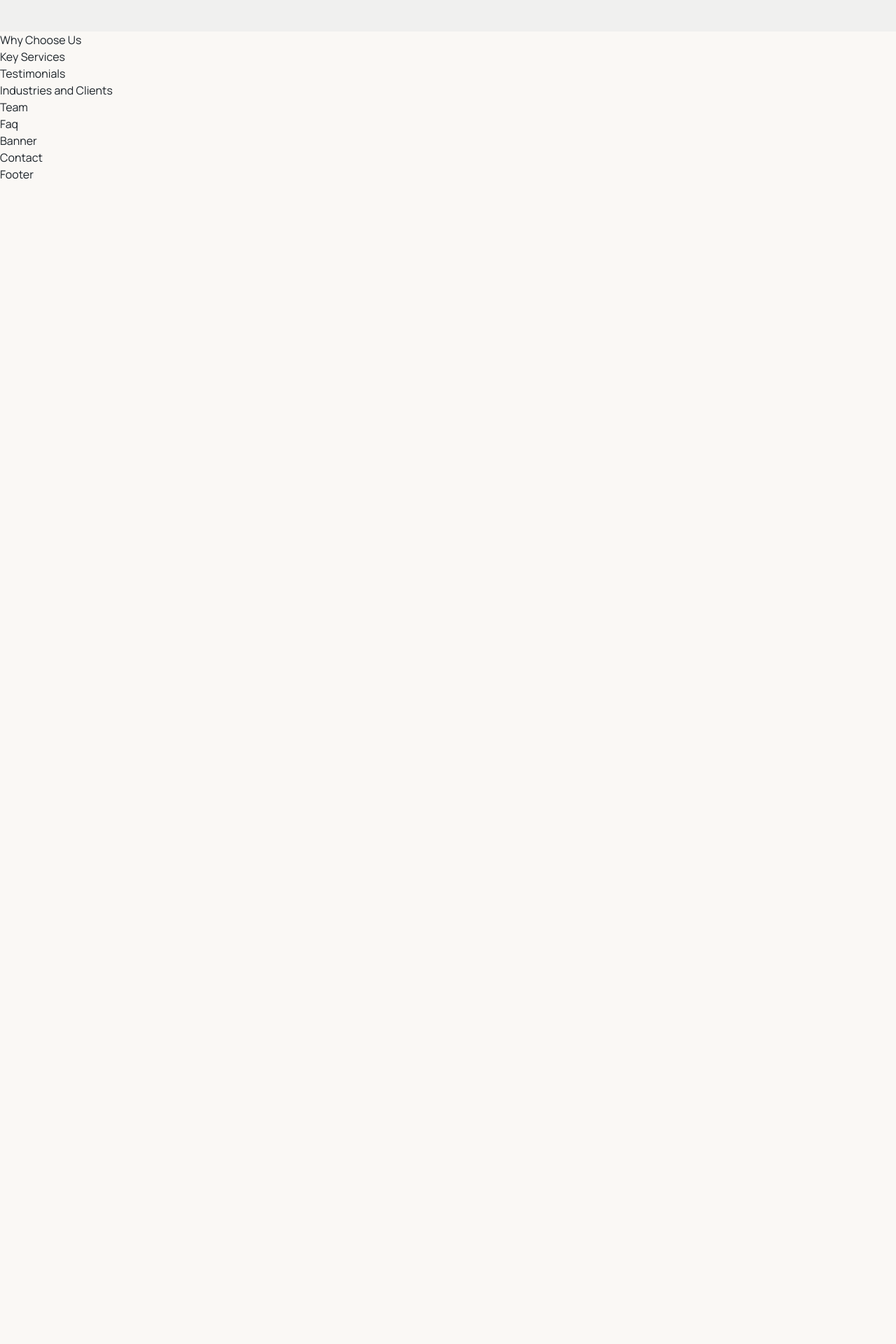
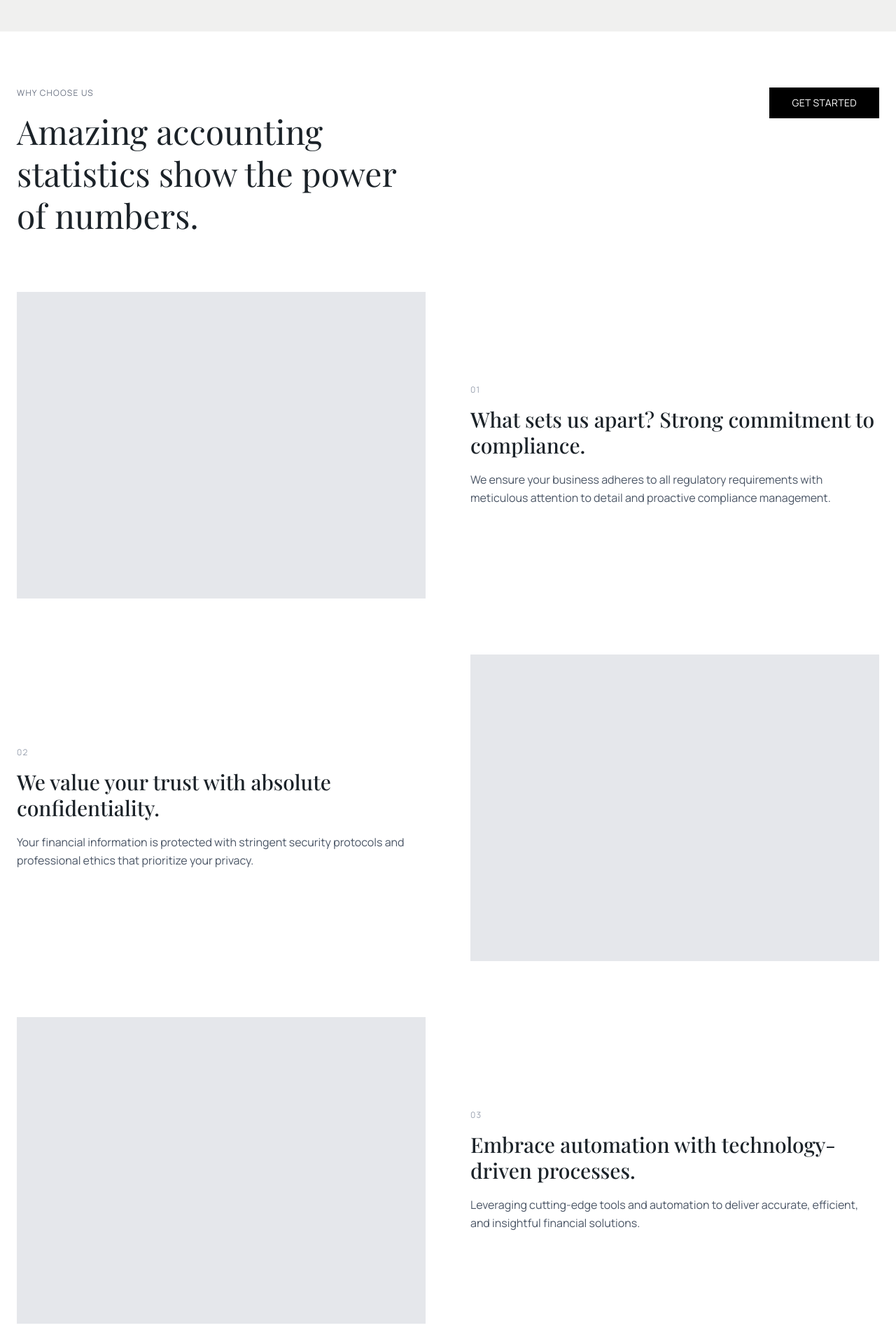
Before and after one commit to AsilMehaboob/Ashil-Associates, a Next.js app: page / in a window 1280 px wide. Shown: the part 2780-4700 px from the top of the page at 70% size. Before the commit the page ends 3041 px from the top, so only its background shows below. Built offline with nearby package versions, Linux system fonts and the light colour scheme.

Commit message:
WhyChooseUs Section

```diff
--- a/components/WhyChooseUs.tsx
+++ b/components/WhyChooseUs.tsx
@@ -1,7 +1,64 @@
 export default function WhyChooseUs() {
   return (
-    <section>
-      <div>Why Choose Us</div>
+    <section className="bg-white py-20 px-6">
+      <div className="max-w-7xl mx-auto">
+        {/* Header Section */}
+        <div className="flex justify-between items-start mb-20">
+          <div className="max-w-xl">
+            <p className="text-xs tracking-widest text-gray-500 mb-4 uppercase">
+              Why Choose Us
+            </p>
+            <h2 className="text-5xl font-serif leading-tight">
+              Amazing accounting statistics show the power of numbers.
+            </h2>
+          </div>
+          <button className="bg-black text-white px-8 py-3 text-sm tracking-wide hover:bg-gray-800 transition-colors">
+            GET STARTED
+          </button>
+        </div>
+
+        {/* Feature 1 - Image Left */}
+        <div className="grid grid-cols-2 gap-16 mb-20 items-center">
+          <div className="bg-gray-200 aspect-[4/3]"></div>
+          <div>
+            <p className="text-xs tracking-widest text-gray-400 mb-4">01</p>
+            <h3 className="text-3xl font-serif font-medium mb-4 leading-tight">
+              What sets us apart? Strong commitment to compliance.
+            </h3>
+            <p className="text-gray-600 leading-relaxed">
+              We ensure your business adheres to all regulatory requirements with meticulous attention to detail and proactive compliance management.
+            </p>
+          </div>
+        </div>
+
+        {/* Feature 2 - Image Right */}
+        <div className="grid grid-cols-2 gap-16 mb-20 items-center">
+          <div>
+            <p className="text-xs tracking-widest text-gray-400 mb-4">02</p>
+            <h3 className="text-3xl font-serif font-medium mb-4 leading-tight">
+              We value your trust with absolute confidentiality.
+            </h3>
+            <p className="text-gray-600 leading-relaxed">
+              Your financial information is protected with stringent security protocols and professional ethics that prioritize your privacy.
+            </p>
+          </div>
+          <div className="bg-gray-200 aspect-[4/3]"></div>
+        </div>
+
+        {/* Feature 3 - Image Left */}
+        <div className="grid grid-cols-2 gap-16 items-center">
+          <div className="bg-gray-200 aspect-[4/3]"></div>
+          <div>
+            <p className="text-xs tracking-widest text-gray-400 mb-4">03</p>
+            <h3 className="text-3xl font-serif font-medium mb-4 leading-tight">
+              Embrace automation with technology-driven processes.
+            </h3>
+            <p className="text-gray-600 leading-relaxed">
+              Leveraging cutting-edge tools and automation to deliver accurate, efficient, and insightful financial solutions.
+            </p>
+          </div>
+        </div>
+      </div>
     </section>
   );
 }
```
